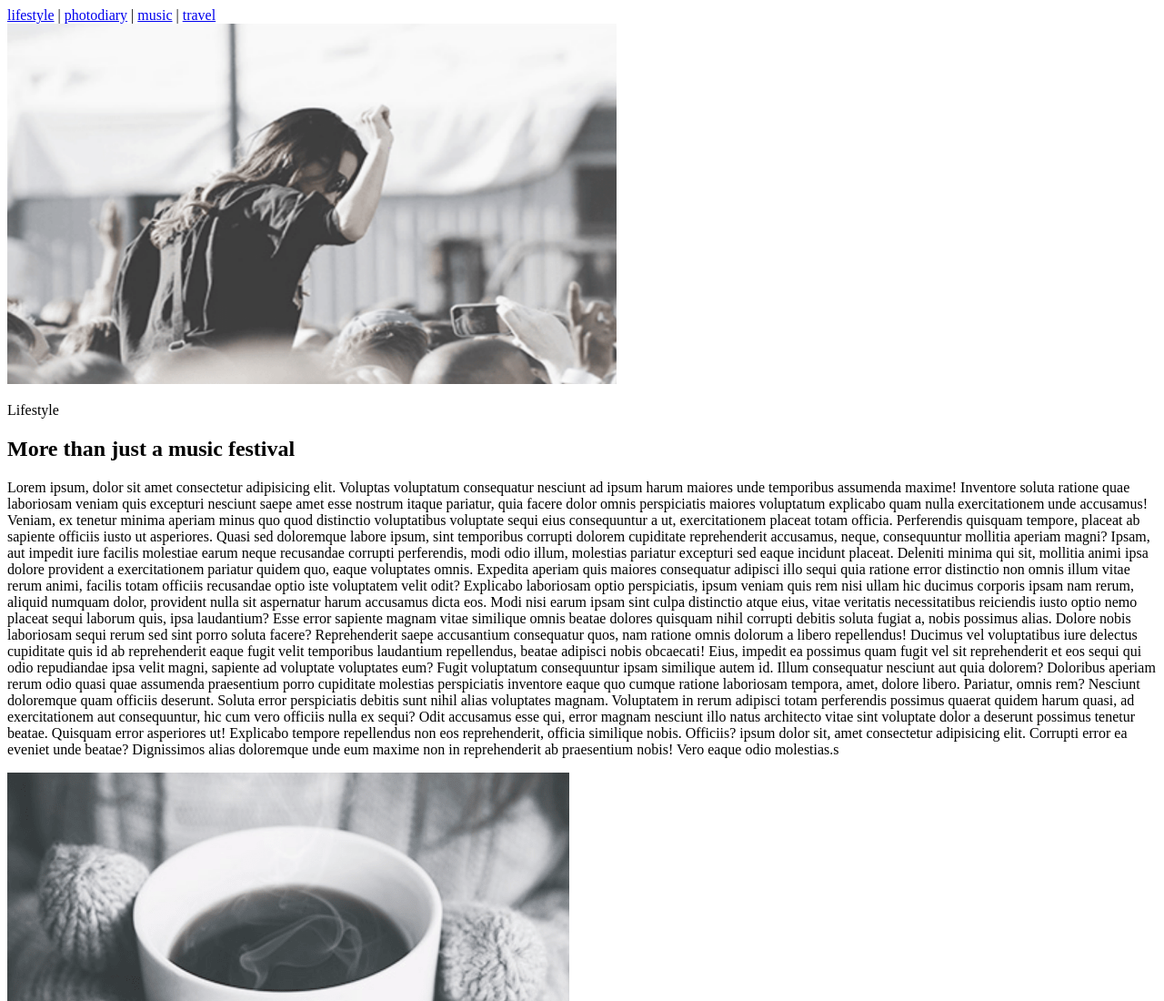
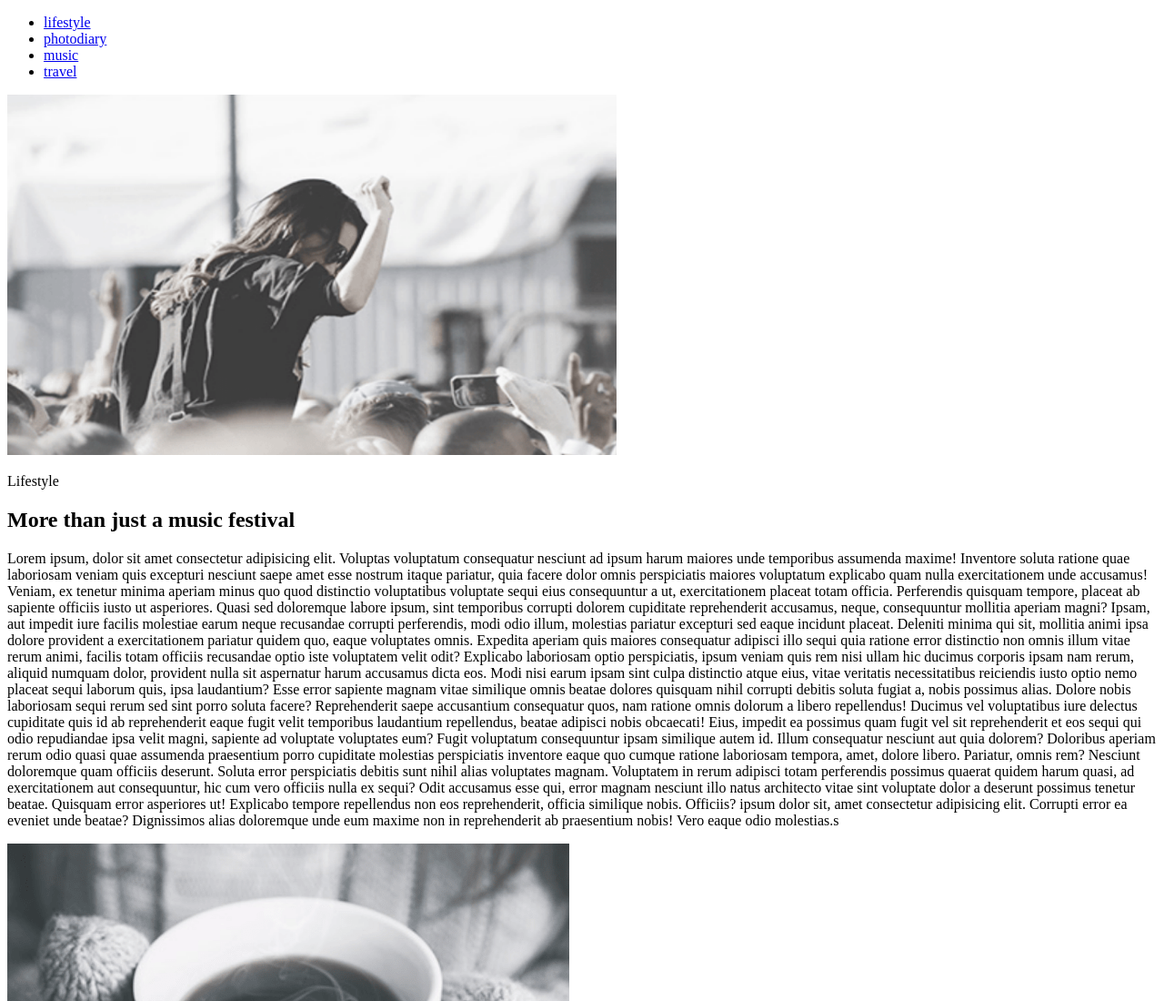
Before and after one commit to Timyr4ikon/GoIT_front-end, a plain HTML site: page module-01/index.html in a window 1280 px wide. Shown: the top 1100 px of the page at 91% size. Drawn offline with Linux system fonts and the light colour scheme.

Commit message:
Add module-01

```diff
--- a/module-01/DZ.html
+++ b/module-01/index.html
@@ -11,16 +11,20 @@
 
  <header>
   <nav>
-      <a href="#">lifestyle</a>
-      |
-      <a href="#">photodiary</a>
-      |
-      <a href="#">music</a>
-      |
-      <a href="#">travel</a>
+      <ul>
+          <li><a href="#">lifestyle</a></li>
+
+          <li><a href="#">photodiary</a></li>
+
+          <li><a href="#">music</a></li>
+
+          <li><a href="#">travel</a></li>
+
+    </ul>
+  </nav>
 
 
-  </nav>
+
 
  </header>
 
```
Also changed, not shown: module-01/44443.jpg (deleted), module-01/макет.png (deleted).
